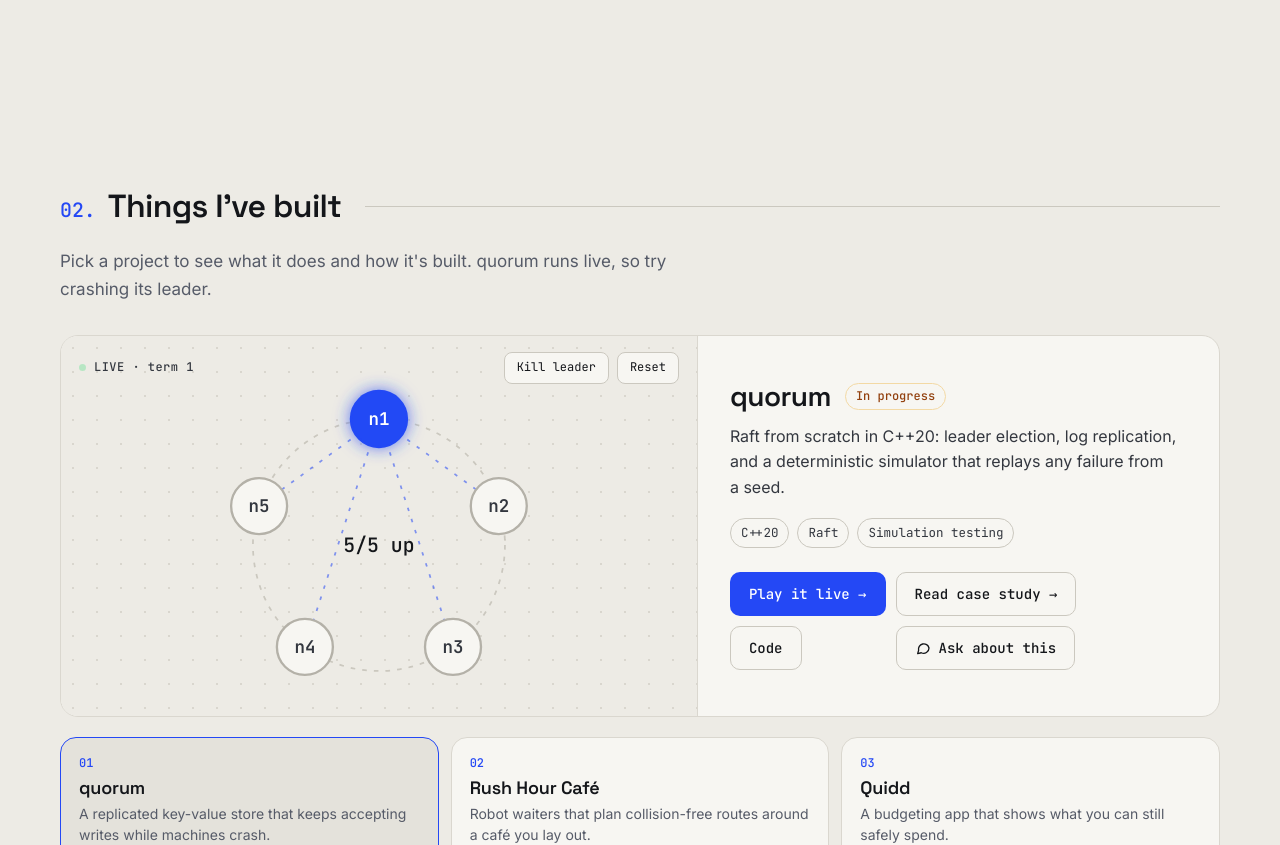
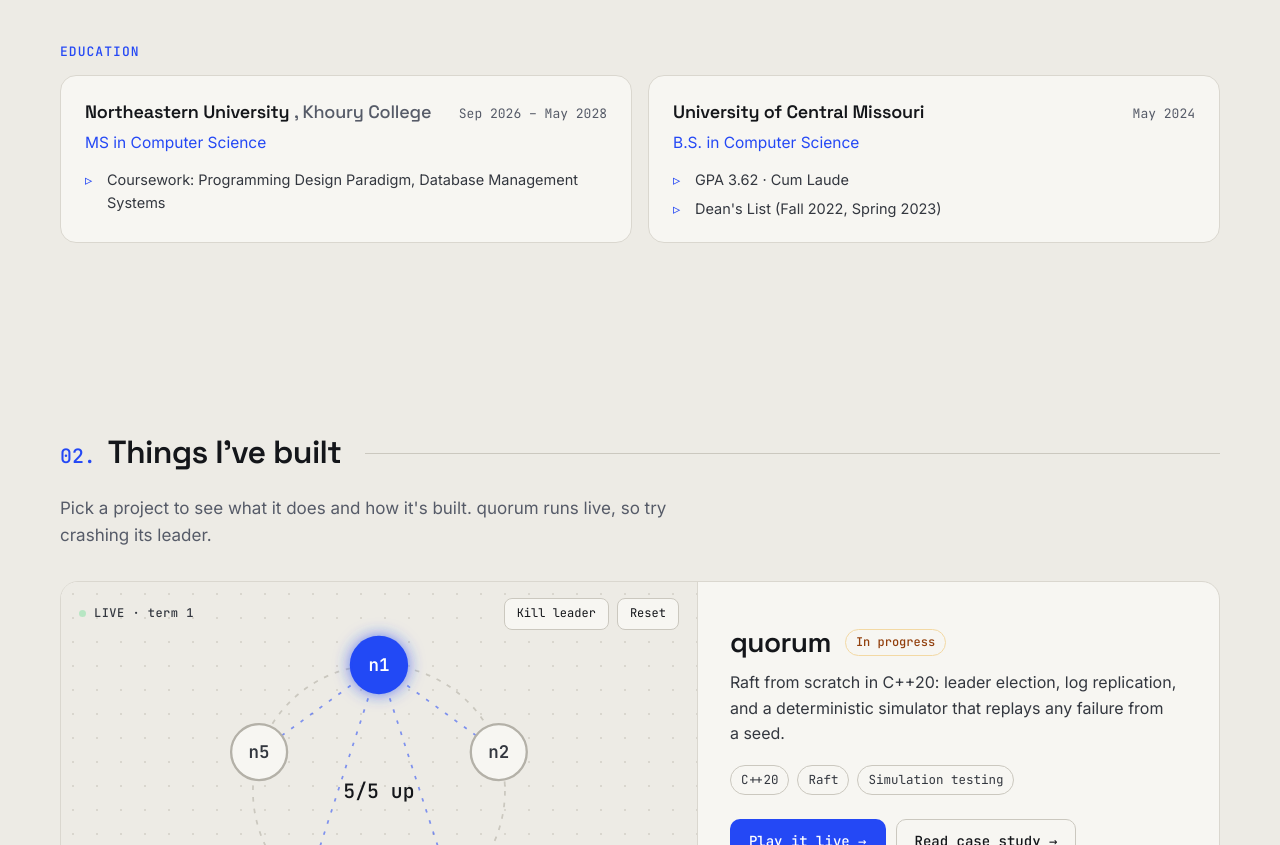
Before and after one commit to PranaviGuttikonda/portfolio, an Astro site: page / in a window 1280 px wide. Shown: the part 1458-2303 px from the top of the page. Built offline with nearby package versions, Linux system fonts and the light colour scheme; Astro itself is replaced by a stand-in of ours.

Commit message:
Add an education block under experience
Northeastern (MS in CS) and UCM (B.S. in CS) as two cards under the
experience tabs, so the section numbering stays the same.

```diff
--- /dev/null
+++ b/src/components/Education.astro
@@ -0,0 +1,116 @@
+---
+import { education } from '../data/education';
+---
+
+<div class="edu">
+  <h3 class="edu__label" id="education">EDUCATION</h3>
+  <ul class="edu__grid" aria-labelledby="education">
+    {
+      education.map((d) => (
+        <li class="card edu__card">
+          <div class="edu__head">
+            <p class="edu__school">
+              {d.school}
+              {d.unit && <span class="edu__unit">, {d.unit}</span>}
+            </p>
+            <p class="edu__dates">{d.dates}</p>
+          </div>
+          <p class="edu__degree">{d.degree}</p>
+          <ul class="edu__details">
+            {d.details.map((line) => (
+              <li>{line}</li>
+            ))}
+          </ul>
+        </li>
+      ))
+    }
+  </ul>
+</div>
+
+<style>
+  .edu {
+    margin-top: 48px;
+  }
+
+  .edu__label {
+    font-family: var(--font-mono);
+    font-size: 13px;
+    font-weight: 500;
+    letter-spacing: 0.08em;
+    color: var(--accent);
+  }
+
+  .edu__grid {
+    display: grid;
+    grid-template-columns: repeat(2, minmax(0, 1fr));
+    gap: 16px;
+    margin-top: 16px;
+    padding: 0;
+    list-style: none;
+  }
+
+  .edu__card {
+    padding: 22px 24px;
+  }
+
+  .edu__head {
+    display: flex;
+    flex-wrap: wrap;
+    align-items: baseline;
+    justify-content: space-between;
+    gap: 4px 16px;
+  }
+
+  .edu__school {
+    font-family: var(--font-heading);
+    font-size: 18px;
+    font-weight: 600;
+    letter-spacing: -0.01em;
+  }
+
+  .edu__unit {
+    color: var(--muted);
+    font-weight: 500;
+  }
+
+  .edu__dates {
+    font-family: var(--font-mono);
+    font-size: 13px;
+    color: var(--muted);
+    white-space: nowrap;
+  }
+
+  .edu__degree {
+    margin-top: 4px;
+    font-size: 15.5px;
+    color: var(--accent);
+  }
+
+  .edu__details {
+    display: grid;
+    gap: 6px;
+    margin-top: 12px;
+    padding: 0;
+    list-style: none;
+  }
+
+  .edu__details li {
+    position: relative;
+    padding-left: 22px;
+    font-size: 14.5px;
+    color: var(--text-2);
+  }
+
+  .edu__details li::before {
+    content: '▹';
+    position: absolute;
+    left: 0;
+    color: var(--accent);
+  }
+
+  @media (max-width: 767px) {
+    .edu__grid {
+      grid-template-columns: minmax(0, 1fr);
+    }
+  }
+</style>
--- /dev/null
+++ b/src/data/education.ts
@@ -0,0 +1,26 @@
+// Given: the Education block under "Where I've worked".
+// Approach: one entry per degree, newest first.
+
+export interface Degree {
+  school: string;
+  unit?: string;
+  degree: string;
+  dates: string;
+  details: string[];
+}
+
+export const education: Degree[] = [
+  {
+    school: 'Northeastern University',
+    unit: 'Khoury College',
+    degree: 'MS in Computer Science',
+    dates: 'Sep 2026 – May 2028',
+    details: ['Coursework: Programming Design Paradigm, Database Management Systems'],
+  },
+  {
+    school: 'University of Central Missouri',
+    degree: 'B.S. in Computer Science',
+    dates: 'May 2024',
+    details: ['GPA 3.62 · Cum Laude', "Dean's List (Fall 2022, Spring 2023)"],
+  },
+];
--- a/src/pages/index.astro
+++ b/src/pages/index.astro
@@ -8,6 +8,7 @@ import Projects from '../islands/Projects.tsx';
 import { projects } from '../data/projects';
 import Toolbox from '../components/Toolbox.astro';
 import Contact from '../components/Contact.astro';
+import Education from '../components/Education.astro';
 ---
 
 <BaseLayout>
@@ -17,6 +18,7 @@ import Contact from '../components/Contact.astro';
     <SectionHeading num="01." title="Where I've worked" />
     <!-- client:idle, not :visible: hydrated before anyone scrolls here, so early clicks work. -->
     <Experience client:idle jobs={jobs} />
+    <Education />
   </section>
 
   <section id="projects" class="section container">
```
